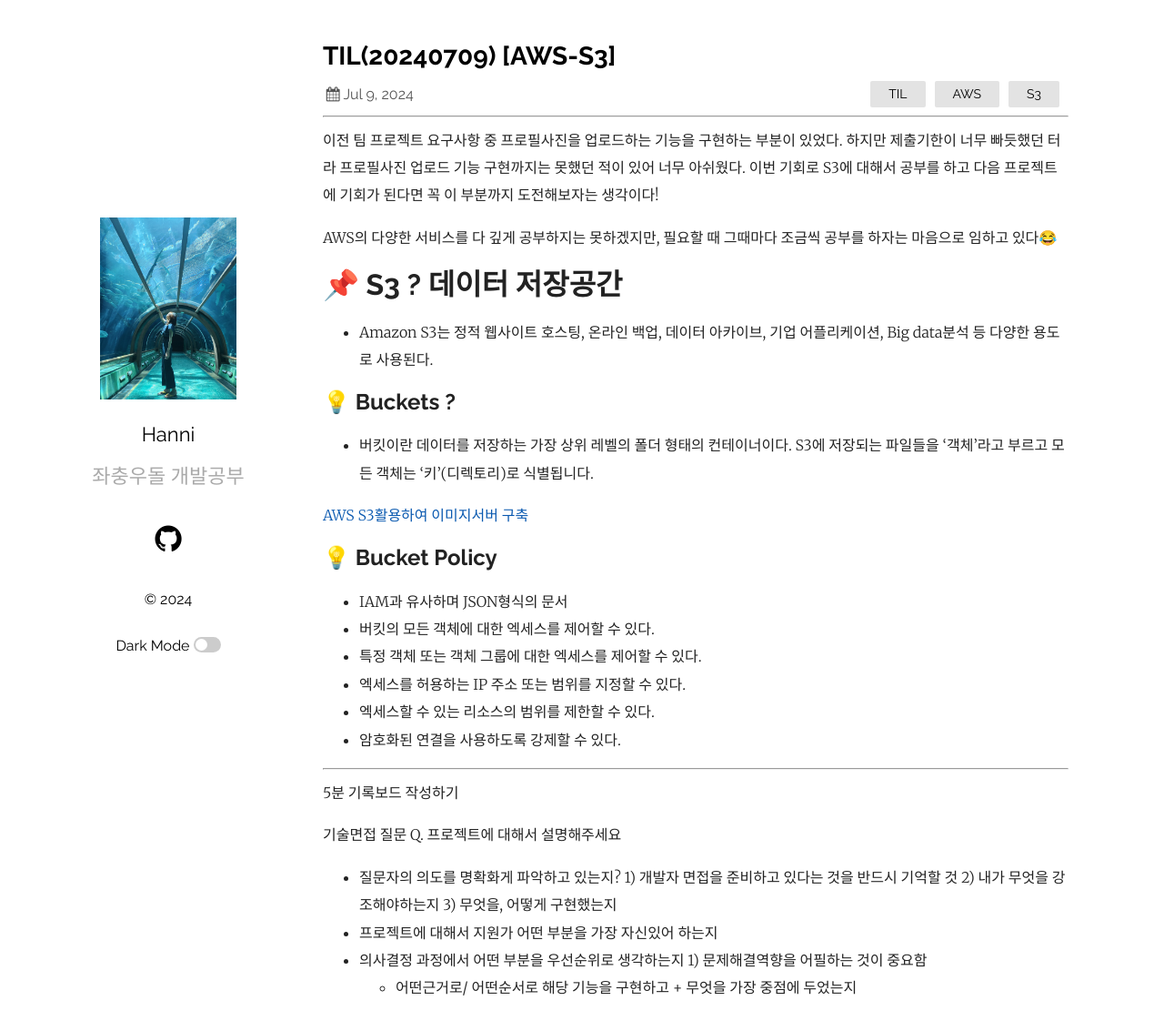
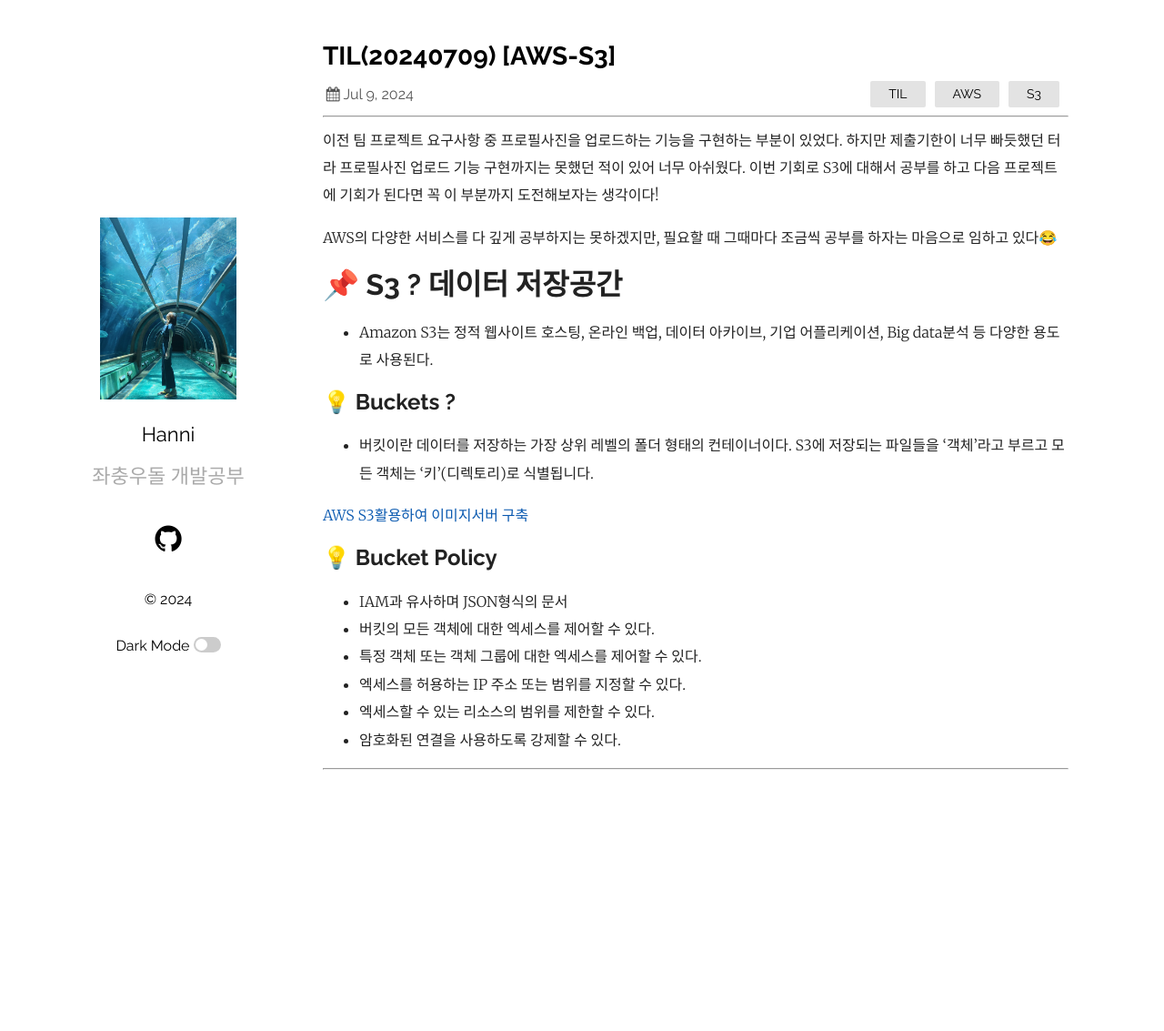
Before and after one commit to HaejungHan/HaejungHan.previous.blog, a Jekyll site: the page built from _posts/2024-07/2024-07-09-AWS-S3 copy.markdown, in a window 1280 px wide and 1146 px high. Shown: the top 1133 px of the window at 91% size. Built offline with Jekyll 4.4.1, drawn with Linux system fonts in a browser that asks for light colours.

Commit message:
20240709 TIL

```diff
--- a/_posts/2024-07/2024-07-09-AWS-S3 copy.markdown
+++ b/_posts/2024-07/2024-07-09-AWS-S3 copy.markdown
@@ -31,15 +31,3 @@
 - 암호화된 연결을 사용하도록 강제할 수 있다.
 
 ----------------------------------------------------------------------
-
-5분 기록보드 작성하기
-
-기술면접 질문  Q. 프로젝트에 대해서 설명해주세요
-- 질문자의 의도를 명확화게 파악하고 있는지?
-    1) 개발자 면접을 준비하고 있다는 것을 반드시 기억할 것
-    2) 내가 무엇을 강조해야하는지
-    3) 무엇을, 어떻게 구현했는지
-- 프로젝트에 대해서 지원가 어떤 부분을 가장 자신있어 하는지
-- 의사결정 과정에서 어떤 부분을 우선순위로 생각하는지
-    1) 문제해결역향을 어필하는 것이 중요함
-    - 어떤근거로/ 어떤순서로 해당 기능을 구현하고 + 무엇을 가장 중점에 두었는지
```
